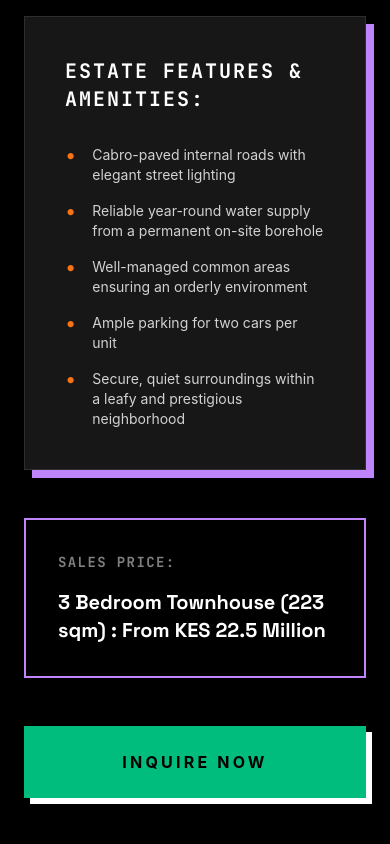
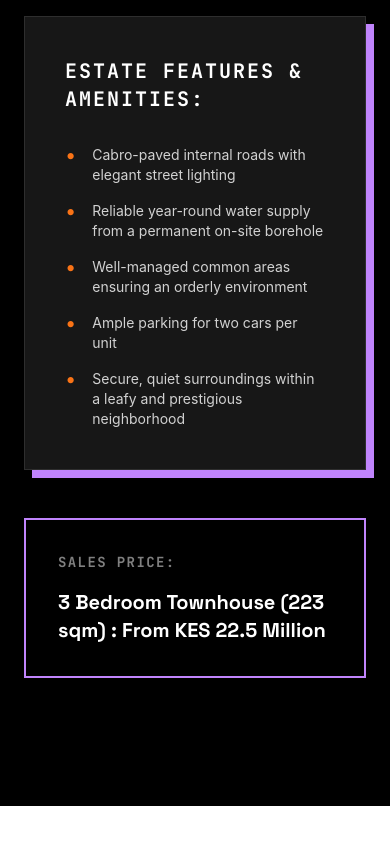
Before and after one commit to IanoNjuguna/tobby, a React (Vite) app: page /property/atana-terraces in a window 390 px wide. Shown: the part 3711-4555 px from the top of the page. After the commit the page ends 4517 px from the top, so only its background shows below. Built offline with nearby package versions, Linux system fonts and the light colour scheme.

Commit message:
fix: remove redundant mobile CTA button and refine mobile layout

```diff
--- a/src/pages/PropertyDetails.tsx
+++ b/src/pages/PropertyDetails.tsx
@@ -212,7 +212,7 @@ export default function PropertyDetails() {
               href="https://wa.me/254758264337"
               target="_blank"
               rel="noopener noreferrer"
-              className="inline-flex items-center justify-center w-full py-6 bg-emerald-500 text-black font-bold tracking-[0.2em] hover:bg-emerald-400 transition-all shadow-[6px_6px_0px_0px_white] hover:shadow-[6px_6px_0px_0px_#F97316] active:translate-x-0.5 active:translate-y-0.5 active:shadow-none"
+              className="hidden md:inline-flex items-center justify-center w-full py-6 bg-emerald-500 text-black font-bold tracking-[0.2em] hover:bg-emerald-400 transition-all shadow-[6px_6px_0px_0px_white] hover:shadow-[6px_6px_0px_0px_#F97316] active:translate-x-0.5 active:translate-y-0.5 active:shadow-none"
             >
               INQUIRE NOW
             </a>
```
